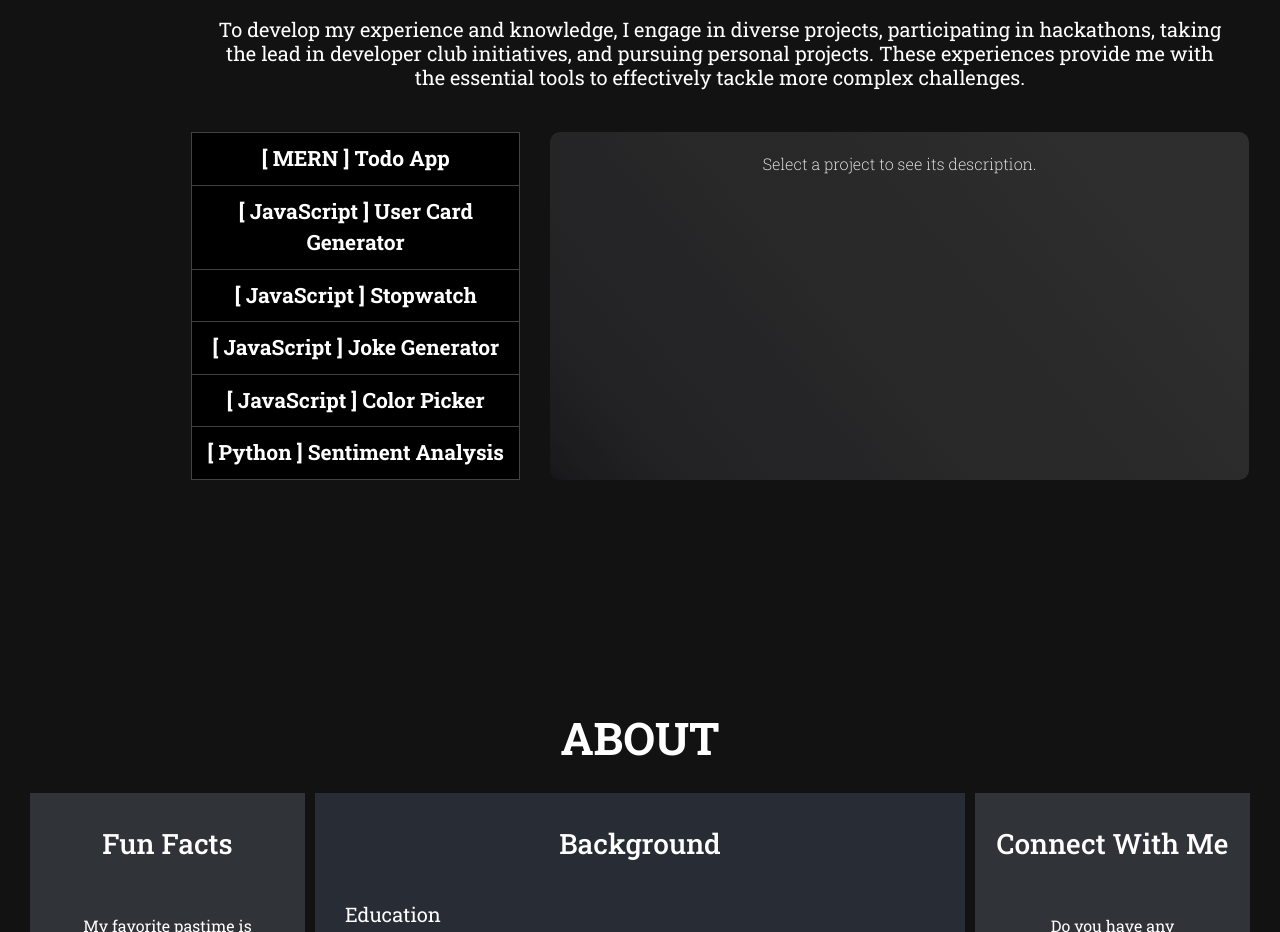
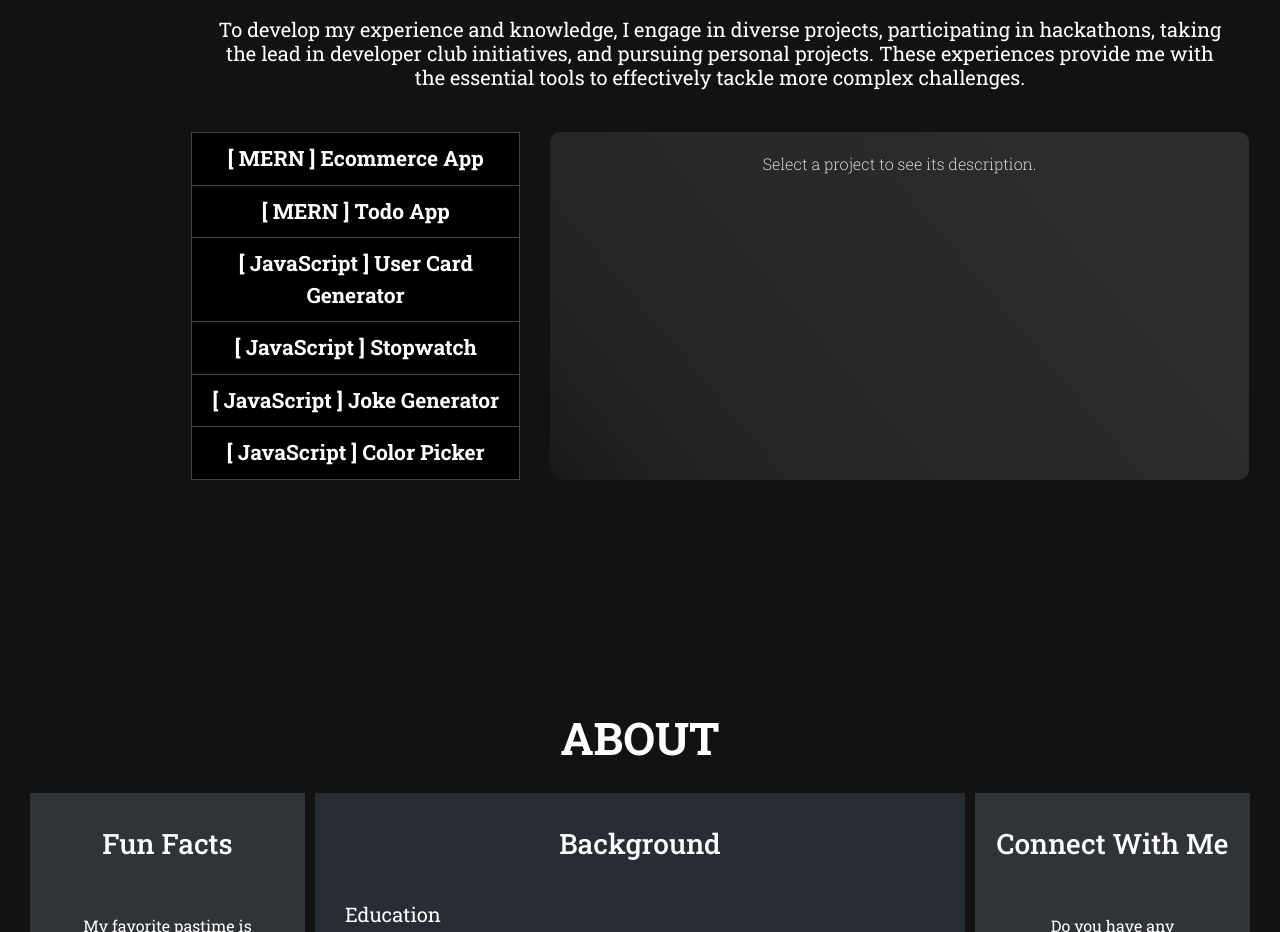
Before and after one commit to Fahmid-Abdullah/fahmid-react-portfolio, a React (Create React App) app: page / in a window 1280 px wide. Shown: the part 1820-2752 px from the top of the page. Built offline with nearby package versions, Linux system fonts and the light colour scheme.

Commit message:
Added new project

```diff
--- a/src/components/Projects.js
+++ b/src/components/Projects.js
@@ -6,15 +6,16 @@ export const Projects = () => {
     const [loading, setLoading] = useState(false);
 
     const projects = [
-        {name: '[ MERN ] Todo App', description: "\nThis program allows the user to add, edit, and delete tasks linked to a MongoDB database.\n\nMakes use of MERN Stack.\n\nInstructions: Download the code as a zip file, extract into a folder, open with an IDE and run command npm start in the terminal.\n\n\nTry it Out: https://github.com/Fahmid-Abdullah/Notate"},
-        {name: '[ JavaScript ] User Card Generator', description: "\nThis program generates a random user card everytime the button is clicked. The card contains full name, gender, employment title, employment key skill, and address.\n\nMakes use of Random Data API.\n\nInstructions: Download the HTML, CSS, and JavaScript files and place them in the same folder. Then, run the HTML file.\n\n\nTry it Out: https://github.com/Fahmid-Abdullah/user-card-generator"},
-        {name: '[ JavaScript ] Stopwatch', description: "\nThis program is a standard stopwatch.\n\nInstructions: Download the HTML, CSS, and JavaScript files and place them in the same folder. Then, run the HTML file.\n\n\nTry it Out: https://github.com/Fahmid-Abdullah/stopwatch"},
-        {name: '[ JavaScript ] Joke Generator', description: "\nThis program generates a random joke everytime the button is clicked.\n\nMakes use of Joke API.\n\nInstructions: Download the HTML, CSS, and JavaScript files and place them in the same folder. Then, run the HTML file.\n\n\nTry it Out: https://github.com/Fahmid-Abdullah/joke-generator"},
-        {name: '[ JavaScript ] Color Picker', description: "\nThis program allows the user to adjust RGB sliders to create any color. The HEX is autocopied to clipboard.\n\nInstructions: Download the HTML, CSS, and JavaScript files and place them in the same folder. Then, run the HTML file.\n\n\nTry it Out: https://github.com/Fahmid-Abdullah/color-picker"},
-        {name: '[ Python ] Sentiment Analysis', description: "\nThis program analyzes tweets for keywords and calculates average happiness value, count of keyword tweets, and count of tweets in each region.\n\nInstructions: Put all the files in a folder. Run main.py to get the average happiness score and counts of keyword tweets and total tweets, for each of the four timezones. For more details view readMe.txt\n\n\nTry it Out: https://github.com/Fahmid-Abdullah/sentiment_analysis"},
-        {name: '[ Java ] Winter Olympics', description: "\nThis program finds the best path in a hill which is represented by a binary tree which the skier must get through to reach the bottom.\n\nInstructions: Put all the files in a folder. Run TestTreeBuilder.java and TestSki.java to get in which path the skier will go down the hill one step at a time based on the requirements. For more details view readMe.txt\n\n\nTry it Out: https://github.com/Fahmid-Abdullah/winter_olympics"},
-        {name: '[ C ] World Cup', description: "\nThis program maintains a database of teams and players. The user can insert, delete, search for, replace, and print a team or player.\n\nInstructions: Put all the files in a folder. Run worldCupDB.c to use the world cup database. For more details view readMe.txt\n\n\nTry it Out: https://github.com/Fahmid-Abdullah/WorldCup"},
-        {name: '[ Assembly ] UPC_Validator', description: "\nThis program analyzes a given UPC code and verifies if the code is valid or invalid.\n\nInstructions: Run question1.s to check if given UPC code is valid or invalid.\n\n\nTry it Out: https://github.com/Fahmid-Abdullah/UPC_Validator"},
+        {name: '[ MERN ] Ecommerce App', description: "\nThis is a basic full stack eCommerce website with functionalities including adding new products, purchasing products, purchasing products, paired with an account system.\n\nMakes use of MERN Stack.\n\nInstructions: Download the code as a zip file, extract into a folder, open with an IDE and run command npm start in the terminal.\n\n\nCheck it Out: https://github.com/Fahmid-Abdullah/basicEcommerce"},
+        {name: '[ MERN ] Todo App', description: "\nThis program allows the user to add, edit, and delete tasks linked to a MongoDB database.\n\nMakes use of MERN Stack.\n\nInstructions: Download the code as a zip file, extract into a folder, open with an IDE and run command npm start in the terminal.\n\n\nCheck it Out: https://github.com/Fahmid-Abdullah/Notate"},
+        {name: '[ JavaScript ] User Card Generator', description: "\nThis program generates a random user card everytime the button is clicked. The card contains full name, gender, employment title, employment key skill, and address.\n\nMakes use of Random Data API.\n\nInstructions: Download the HTML, CSS, and JavaScript files and place them in the same folder. Then, run the HTML file.\n\n\nCheck it Out: https://github.com/Fahmid-Abdullah/user-card-generator"},
+        {name: '[ JavaScript ] Stopwatch', description: "\nThis program is a standard stopwatch.\n\nInstructions: Download the HTML, CSS, and JavaScript files and place them in the same folder. Then, run the HTML file.\n\n\nCheck it Out: https://github.com/Fahmid-Abdullah/stopwatch"},
+        {name: '[ JavaScript ] Joke Generator', description: "\nThis program generates a random joke everytime the button is clicked.\n\nMakes use of Joke API.\n\nInstructions: Download the HTML, CSS, and JavaScript files and place them in the same folder. Then, run the HTML file.\n\n\nCheck it Out: https://github.com/Fahmid-Abdullah/joke-generator"},
+        {name: '[ JavaScript ] Color Picker', description: "\nThis program allows the user to adjust RGB sliders to create any color. The HEX is autocopied to clipboard.\n\nInstructions: Download the HTML, CSS, and JavaScript files and place them in the same folder. Then, run the HTML file.\n\n\nCheck it Out: https://github.com/Fahmid-Abdullah/color-picker"},
+        {name: '[ Python ] Sentiment Analysis', description: "\nThis program analyzes tweets for keywords and calculates average happiness value, count of keyword tweets, and count of tweets in each region.\n\nInstructions: Put all the files in a folder. Run main.py to get the average happiness score and counts of keyword tweets and total tweets, for each of the four timezones. For more details view readMe.txt\n\n\nCheck it Out: https://github.com/Fahmid-Abdullah/sentiment_analysis"},
+        {name: '[ Java ] Winter Olympics', description: "\nThis program finds the best path in a hill which is represented by a binary tree which the skier must get through to reach the bottom.\n\nInstructions: Put all the files in a folder. Run TestTreeBuilder.java and TestSki.java to get in which path the skier will go down the hill one step at a time based on the requirements. For more details view readMe.txt\n\n\nCheck it Out: https://github.com/Fahmid-Abdullah/winter_olympics"},
+        {name: '[ C ] World Cup', description: "\nThis program maintains a database of teams and players. The user can insert, delete, search for, replace, and print a team or player.\n\nInstructions: Put all the files in a folder. Run worldCupDB.c to use the world cup database. For more details view readMe.txt\n\n\nCheck it Out: https://github.com/Fahmid-Abdullah/WorldCup"},
+        {name: '[ Assembly ] UPC_Validator', description: "\nThis program analyzes a given UPC code and verifies if the code is valid or invalid.\n\nInstructions: Run question1.s to check if given UPC code is valid or invalid.\n\n\nCheck it Out: https://github.com/Fahmid-Abdullah/UPC_Validator"},
     ];
 
     const handleProjectClick = (index) => {
@@ -74,7 +75,7 @@ export const ProjectDescription = ({ project, loading }) => {
                   <h3>{project.name}</h3>
                   <p className='project-text'>
                       {project.description.split('\n').map((text, index) => {
-                          if (text.startsWith("Try it Out:")) {
+                          if (text.startsWith("Check it Out:")) {
                               const link = text.match(/https:\/\/\S+/);
                               if (link) {
                                   return (
```
Also changed, not shown: 2 other files (tests, documents, lock files or other folders).
